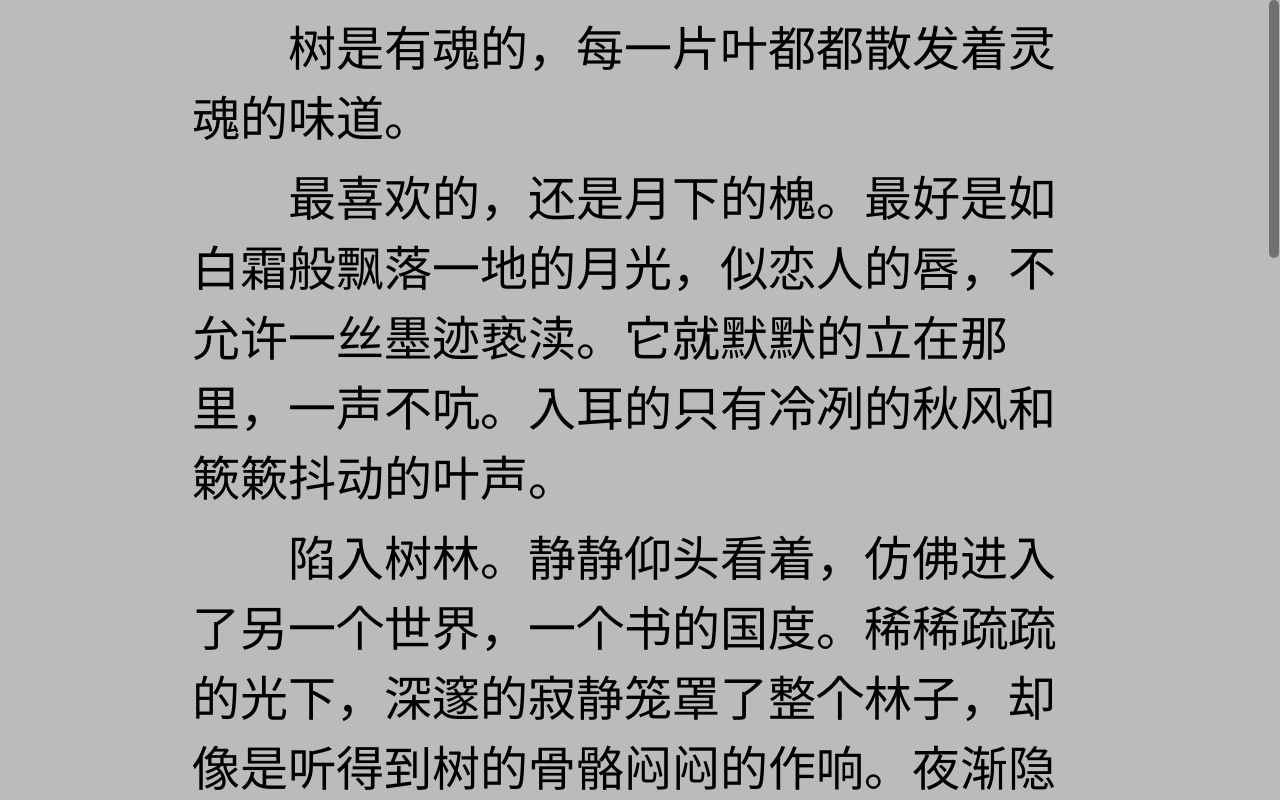
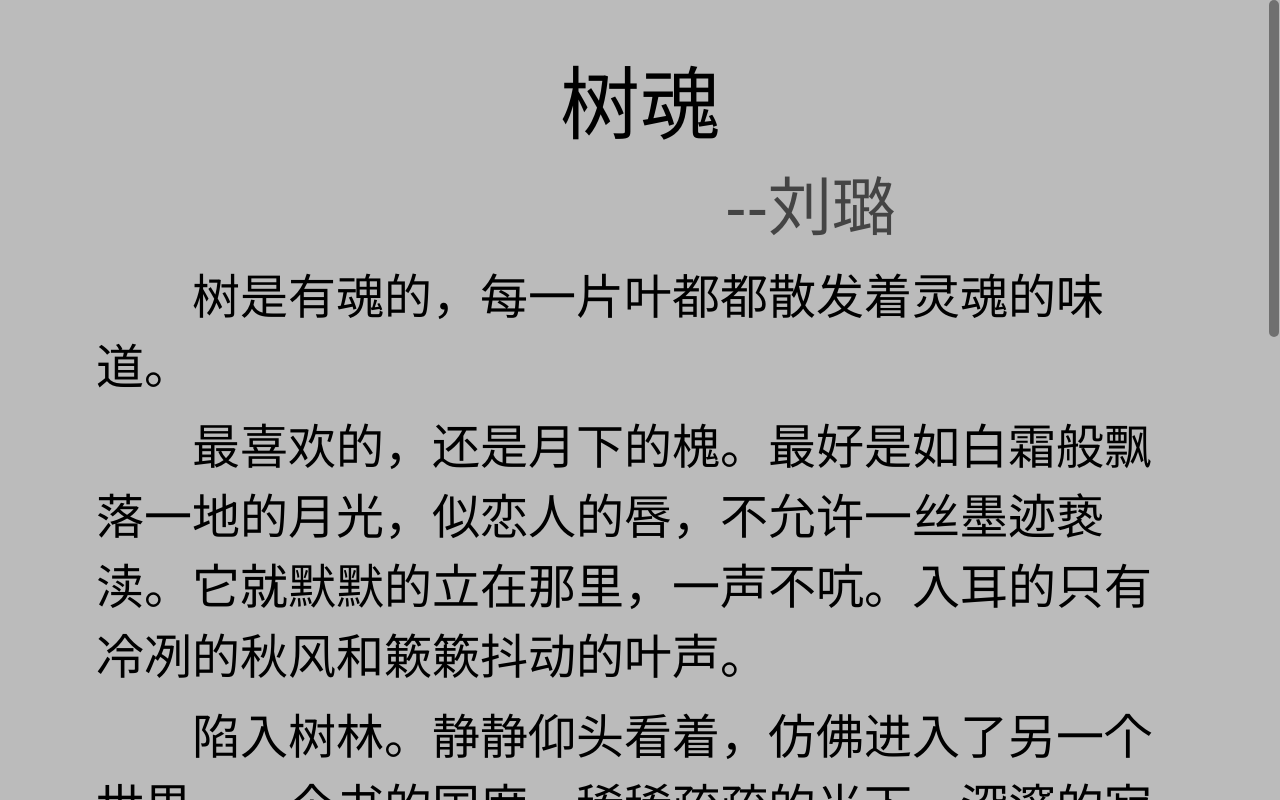
Before and after one commit to Hust519/Hust519.github.io, a plain HTML site: page index.html in a window 1280 px wide. Drawn offline with Linux system fonts and the light colour scheme.

```diff
--- a/index.html
+++ b/index.html
@@ -23,8 +23,13 @@
 		margin:0;
 		padding:40px 0 0 0;
 	}
+	h2{
+		font-size: 4em;
+		width:70%;
+		text-align: right;
+	}
 	.intro p{
-		width:70%;
+		width:85%;
 		font-size: 3em;
 		color: #000;
 		padding:10px 0 0 0;
@@ -45,6 +50,7 @@
 		color: #fff;
 	}
 	#slide1 .intro img{
+		background: transparent;
 	}
 	#slide1{
 		background-color: rgb(187, 187, 187);
@@ -87,6 +93,8 @@
 	<div class="section" id="section1">
 	    <div class="slide" id="slide1">
 			<div class="intro">
+				<h1>树魂</h1>
+				<h2>--刘璐</h2>
 				<p>
 					树是有魂的，每一片叶都都散发着灵魂的味道。
 				</p>
@@ -96,7 +104,7 @@
 				<p>陷入树林。静静仰头看着，仿佛进入了另一个世界，一个书的国度。稀稀疏疏的光下，深邃的寂静笼罩了整个林子，却像是听得到树的骨骼闷闷的作响。夜渐隐了本来的面目，温顺的依在枝上，发出均匀的鼻息。又是一颗有气场的树——我心里禁不住笑起来，伸手抚摸它颇有质地的外衣。坑坑洼洼的很是粗糙，却带有一丝温湿的暖意；他挚恳地隐藏的过去一下显露了出：冬去春来，一层叠一层的外衣——深夜的寒，严冬的雪他应该都不怕吧。时间磨砺的深邃和坚毅刻在身上，内心却是越来越柔软。
 				</p>
 				<p>顺着树干向上。看到重重叠叠的枝叶交错着私语。黑夜变魔术般的遮掩起一切光芒，却抵不住如乙醚般发出的味息。不禁想起清晨浓烈的阳光，渗过密密的枝叶直打到地上，叶子顿时如钻石版耀眼。让人久久不敢直视；虹膜映出彩虹般的光，就像冒泡的汤咕嘟咕嘟地奏响。</p>
-				<img src="imgs/background.png">
+				<!-- <img src="imgs/background.png"> -->
             <!-- <img src="imgs/7.jpg" alt="iphone" id="iphone-two" /> -->
 
 			</div>
```
